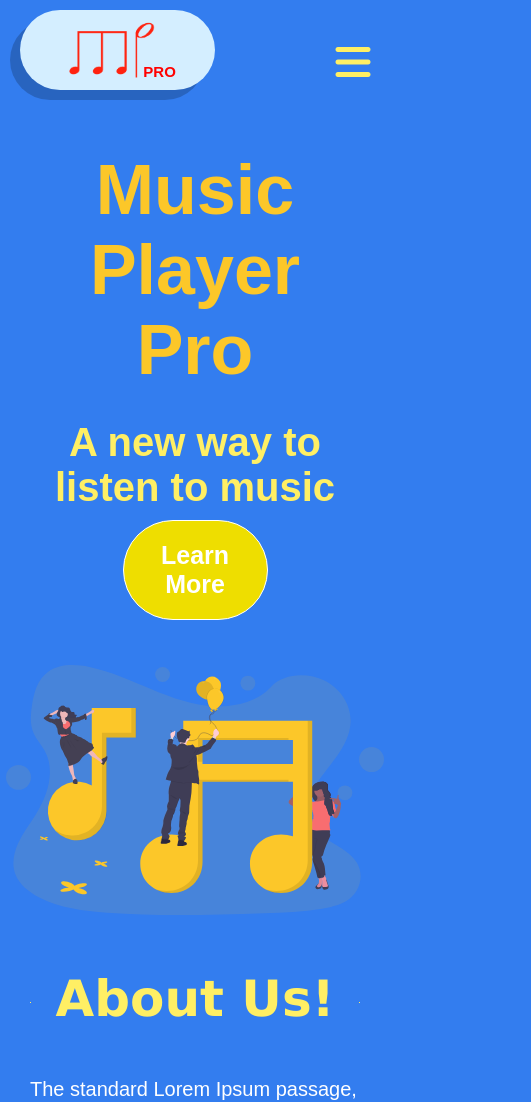
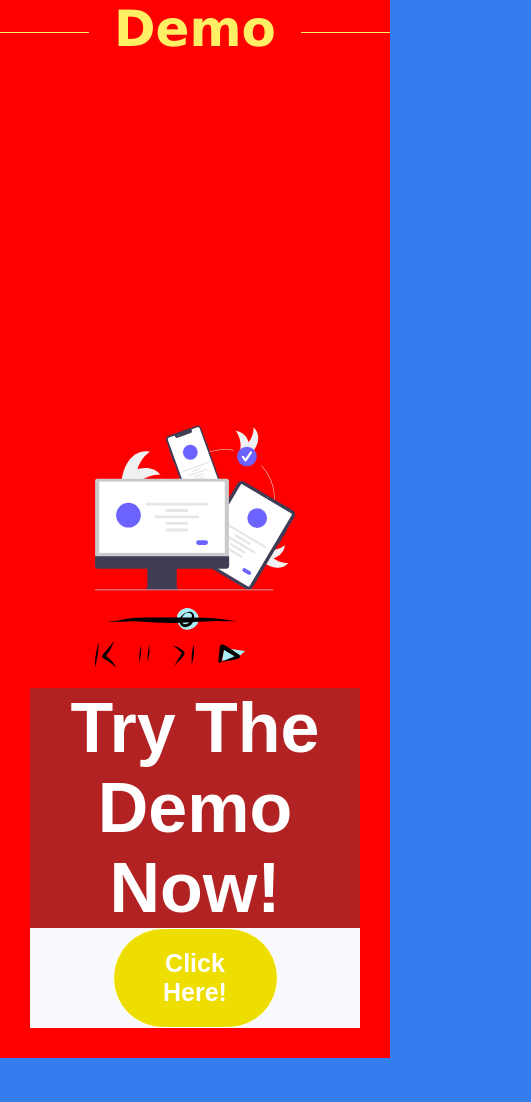
Before and after one commit to hasibfox/COMP333_HW_1, a plain HTML site: page index.html in a window 390 px wide. Shown: the top 1102 px of the page, 531 px wide, since content can reach past the window. After the commit the page ends 1058 px from the top, so only its background shows below. Drawn offline with nearby package versions, Linux system fonts and the light colour scheme.

Commit message:
push b4 laptop upgrade

```diff
--- a/index.css
+++ b/index.css
@@ -111,7 +111,7 @@ nav {
     grid-row: 2;
     margin-top: 30px;
 }
-.try-now{
+.demo-text button{
     cursor: pointer;
     font-size: 25px;
     font-weight: bolder;
@@ -120,14 +120,8 @@ nav {
     border-radius: 100px;
     padding: 20px;
     background: rgb(238, 222, 0);
-    margin-top: 50px;
     border: 1px solid;
 }
-.demo-text a {
-    width: 100%;
-    text-align: right;
-}
-
 .hero-image button:hover{
     color: #337def;
     background: #fcc729;
@@ -215,17 +209,20 @@ left: 0.5em;
 margin-right: -50%;
 }
 
+#demo-page{
+    overflow: hidden;
+    background: red;
+    height: fit-content;
+}
 .demo-contents{
-    height: 100vh;
     display: grid;
     grid-template-columns: 1fr 1fr;
-    margin-top: 30px;
+    padding: 30px;
 }
-.demo-image, .demo-text {
+.demo-image {
     display: flex;
-    justify-content: center;
     flex-direction: column;
-    align-items: center;
+    padding: 20px;
 }
 
 .demo-image img:nth-child(1) {
@@ -237,19 +234,17 @@ margin-right: -50%;
     width: 300px;
     margin-top: 50px;
     animation: floating 10s 2s infinite alternate-reverse;
-
 }
 .demo-text{
-    flex-direction: column;
-    align-items: flex-end;
-    margin-right: 10%;
+    background: ghostwhite;
 }
+
 .demo-text h2{
     font-size: 100px;
     font-weight: bold;
     text-align: right;
     color: white;
-    margin: 30px;
+    background: firebrick;
 }
 
 .iframe-container{
@@ -447,45 +442,6 @@ margin-right: -50%;
 }
 
 
-@keyframes rainbow{
-    100%,0%{
-        background-color: rgb(255,0,0);
-    }
-    8%{
-        background-color: rgb(255,127,0);
-    }
-    16%{
-        background-color: rgb(255,255,0);
-    }
-    25%{
-        background-color: rgb(127,255,0);
-    }
-    33%{
-        background-color: rgb(0,255,0);
-    }
-    41%{
-        background-color: rgb(0,255,127);
-    }
-    50%{
-        background-color: rgb(0,255,255);
-    }
-    58%{
-        background-color: rgb(0,127,255);
-    }
-    66%{
-        background-color: rgb(0,0,255);
-    }
-    75%{
-        background-color: rgb(127,0,255);
-    }
-    83%{
-        background-color: rgb(255,0,255);
-    }
-    91%{
-        background-color: rgb(255,0,127);
-    }
-}
-
 /* Navbar Mobile Responsive */
 @media screen and (max-width: 768px) {
 
@@ -532,6 +488,8 @@ margin-right: -50%;
         border: 1px solid black;
         text-decoration: none;
         transition: ease-in-out .5s all;
+        border-radius: 0px !important;
+
     }
 
     .menu-items a:hover {
@@ -582,11 +540,10 @@ margin-right: -50%;
         justify-content: center;
         align-items: center;
         flex-direction: column;
+
     }
     .demo-image img:nth-child(1){
         width: 200px;
-        margin-top: -100px;
-
     }
     .demo-image img:nth-child(2){
         width: 150px;
@@ -594,21 +551,26 @@ margin-right: -50%;
     }
     .demo-text{
         margin-right: 0%;
+        display: block;
         text-align: center;
-        justify-content: center;
-        align-items: center;
-        display: flex;
+
+    }
+    #demo-page{
+        height: fit-content;
     }
     .demo-text h2 {
         text-align: center;
         font-size: 70px;
+        margin: 0px;
     }
     .try-now {
-        margin-top: 10px;
-        margin-bottom: 20px;
-
+        text-align: center;
+        margin-top: 0;
     }
 
+    .iframe-start{
+        font-size: 50px !important;
+    }
     .form-container form {
         width: 100%;
     }
@@ -617,3 +579,15 @@ margin-right: -50%;
         height: 20vh;
     }
 }
+
+@media screen and (max-width: 480px) {
+    .try-now{
+        width: 100%;
+    }
+    .award-content img {
+        height: 120px;
+    }
+    .demo-image img:nth-child(1){
+        margin-top: 200px;
+    }
+}
--- a/index.html
+++ b/index.html
@@ -12,7 +12,7 @@
 </head>
 <body>
 
-    <nav data-aos="fade-down" data-aos-duration="2000" id="nav">
+    <!-- <nav data-aos="fade-down" data-aos-duration="2000" id="nav">
         <div class="cloud-container">
             <i class="fa fa-solid fa-bars" id ="burger"></i>
             <div class="cloud">
@@ -72,7 +72,7 @@
             </div>
         </div>
     </div>
-
+     -->
 
     <div id="demo-page">
         <h1 data-aos="fade-down" class="header-title ">Demo</h1>
@@ -81,19 +81,19 @@
                 <img alt="demo-image-computer" src="./images/devices.svg"/>
                 <img alt="demo-image-player" src="./images/player.svg"/>
             </div>
-            <div class="demo-text" data-aos="fade-up-left" data-aos-duration="1500">
+            <div class="demo-text" data-aos="ade-up-left" data-aos-duration="1500">
                 <h2>Try The Demo Now!</h2>
-                <a href="#demo"><button class="try-now"> Click Here!</button></a>
+                <button> Click Here!</button>
             </div>
         </div>
-        <div class="iframe-container" id="demo">
+        <!-- <div class="iframe-container" id="demo">
             <div class="iframe-overlay">
                 <h1 class="iframe-start"> START </h1>
             </div>
             <iframe src="./musicplayer.html" style="height:100vh;width:100%;" title="musicplayerpage"></iframe>
-        </div>
+        </div> -->
     </div>
-
+    <!--
     <div id="pricing-page">
         <h1 data-aos="fade-down" class="header-title ">Pricing</h1>
         <div class="pricing-cards">
@@ -141,6 +141,7 @@
             </div>
         </div>
     </div>
+
     <div id="contact-page">
         <h1 data-aos="fade-down" class="header-title ">Contact Us</h1>
         <div class="form-container" data-aos="fade-up">
@@ -157,6 +158,7 @@
         </div>
 
     </div>
+
     <div id="footer">
         <p>This site was designed and published as part of the COMP
             333 Software Engineering class at Wesleyan University. The described platform is not publicly
@@ -164,7 +166,7 @@
         <p style="color: aqua; margin-top: 5px;">
             Mohammad Hasib
         </p>
-    </div>
+    </div>  -->
 
 </body>
 <script src="https://unpkg.com/aos@2.3.1/dist/aos.js"></script>
```
